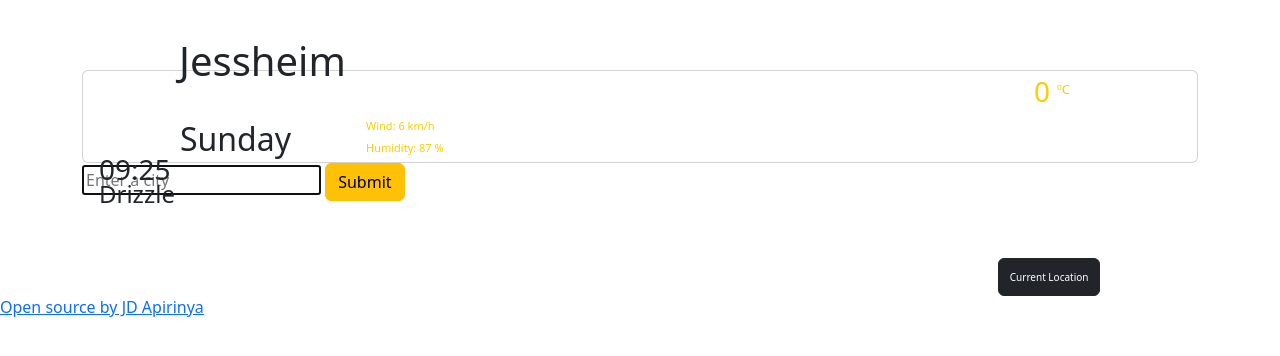
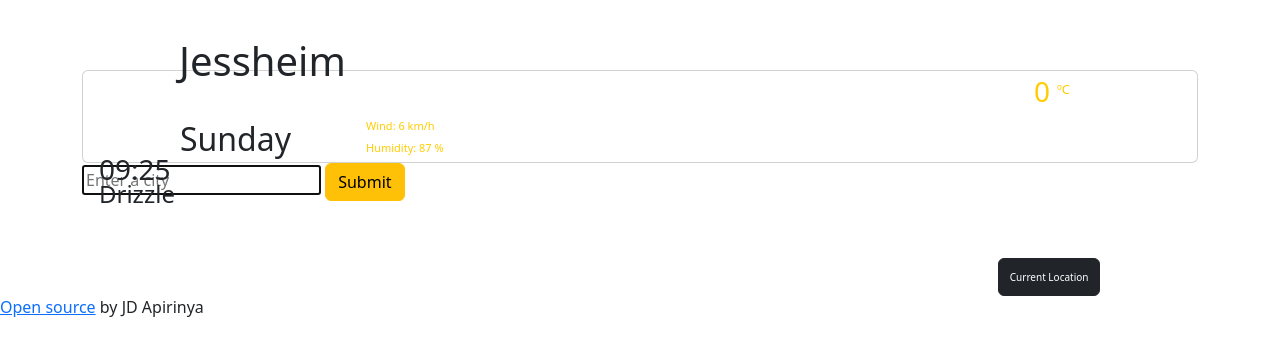
Before and after one commit to JDASL/weather-app, a plain HTML site: page index.html in a window 1280 px wide. Shown: the top 356 px of the page. Drawn offline with nearby package versions, Linux system fonts and the light colour scheme.

Commit message:
Moved by JD Apirinya after link

```diff
--- a/index.html
+++ b/index.html
@@ -58,9 +58,8 @@
       </form>
     </div>
     <br />
-    <a href="https://github.com/JDASL/weather-app.git"
-      >Open source by JD Apirinya</a
-    >
+    <a href="https://github.com/JDASL/weather-app.git">Open source</a> by JD
+    Apirinya
     <script src="src/script.js"></script>
   </body>
 </html>
```
Also changed, not shown: 1 other file.
